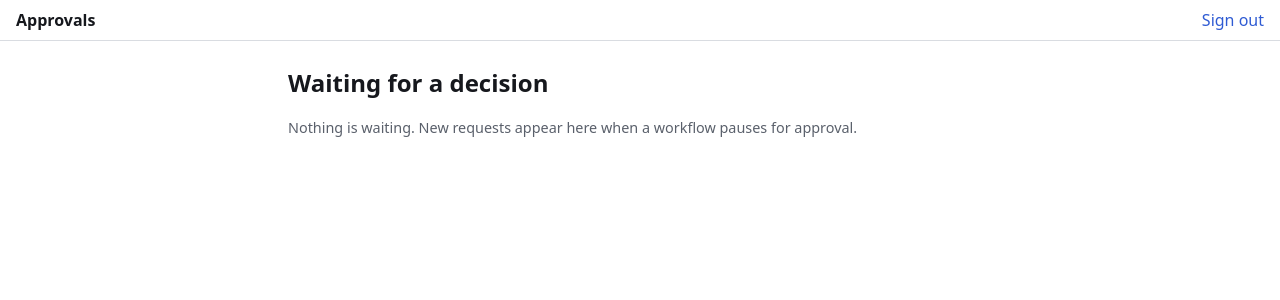
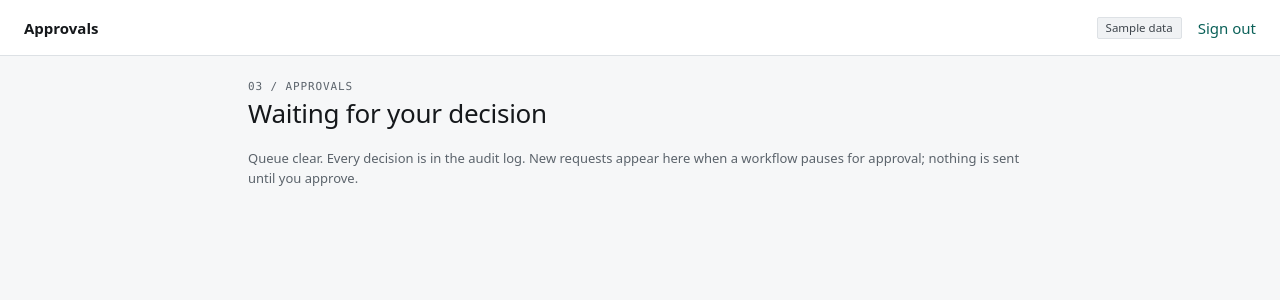
Before and after one commit to AOX-LLC/ops-automation-kit, a Python web app: template src/opskit/api/templates/queue.html in a window 1280 px wide. Shown: the top 300 px of the page. Run offline with Jinja, Linux system fonts and the light colour scheme; the template is opened without the code that fills it, so the values that code supplies are empty.

Commit message:
style(approver): adopt the portfolio UI light theme with the Verdigris accent and the shared pending state

```diff
--- a/src/opskit/api/static/approver.css
+++ b/src/opskit/api/static/approver.css
@@ -1,55 +1,114 @@
+/* Approver page: the portfolio UI system's light theme, Verdigris accent, comfortable density.
+   Role tokens only below this block; values copied from the system's tokens. Fonts use the
+   system's stacks without loading web fonts, so the page keeps its strict same-origin CSP. */
 :root {
-  --surface: #ffffff;
-  --surface-raised: #f4f5f7;
-  --text: #16181d;
-  --text-muted: #5a606b;
-  --accent: #2f5bd3;
-  --accent-text: #ffffff;
-  --danger: #b42318;
-  --border: #d9dce1;
-  --radius: 8px;
-  --space-1: 0.25rem;
-  --space-2: 0.5rem;
-  --space-3: 1rem;
-  --space-4: 1.5rem;
-  --font: system-ui, -apple-system, "Segoe UI", sans-serif;
-  --mono: ui-monospace, "SFMono-Regular", Menlo, monospace;
-}
-@media (prefers-color-scheme: dark) {
-  :root {
-    --surface: #121418;
-    --surface-raised: #1c1f25;
-    --text: #e8eaee;
-    --text-muted: #a0a6b1;
-    --accent: #7c9cff;
-    --accent-text: #0b0d12;
-    --danger: #ff8a7a;
-    --border: #2c3038;
-  }
+  --pui-bg: #F6F7F8;
+  --pui-surface: #FFFFFF;
+  --pui-surface-muted: #F0F2F4;
+  --pui-border: #DDE1E5;
+  --pui-border-strong: #C5CBD1;
+  --pui-border-control: #828A92;
+  --pui-text: #15181B;
+  --pui-text-secondary: #3D444B;
+  --pui-text-muted: #5B636B;
+  --pui-accent: #0F7A6F;
+  --pui-accent-hover: #0B6159;
+  --pui-on-accent: #FFFFFF;
+  --pui-accent-soft: #E3F2EF;
+  --pui-accent-text: #0B6159;
+  --pui-focus-ring: var(--pui-accent);
+  --pui-success: #1E7A44;
+  --pui-success-soft: #E4F2E9;
+  --pui-danger: #B4233A;
+  --pui-danger-soft: #FBE7EA;
+  --pui-pending: #6B4FC2;
+  --pui-pending-soft: #EFEBFA;
+  --pui-font-sans: "IBM Plex Sans", system-ui, -apple-system, "Segoe UI", sans-serif;
+  --pui-font-mono: "IBM Plex Mono", ui-monospace, "SFMono-Regular", Menlo, monospace;
+  --pui-font-display: "Space Grotesk", "IBM Plex Sans", system-ui, sans-serif;
+  --pui-radius-sm: 2px;
+  --pui-radius-md: 4px;
+  --pui-space-1: 4px;
+  --pui-space-2: 8px;
+  --pui-space-3: 12px;
+  --pui-space-4: 16px;
+  --pui-space-5: 20px;
+  --pui-space-6: 24px;
+  --pui-control-lg: 40px;
+  --pui-topbar-height: 56px;
+  color-scheme: light;
 }
 * { box-sizing: border-box; }
-body { margin: 0; background: var(--surface); color: var(--text); font: 16px/1.5 var(--font); }
-main { max-width: 46rem; margin: 0 auto; padding: var(--space-4) var(--space-3); }
-.bar { display: flex; justify-content: space-between; align-items: center;
-       padding: var(--space-2) var(--space-3); border-bottom: 1px solid var(--border); }
+body {
+  margin: 0;
+  background: var(--pui-bg);
+  color: var(--pui-text);
+  font: 400 15px/24px var(--pui-font-sans);
+}
+main { max-width: 52rem; margin: 0 auto; padding: var(--pui-space-6); }
+.bar {
+  display: flex; align-items: center; justify-content: space-between; gap: var(--pui-space-4);
+  height: var(--pui-topbar-height); padding: 0 var(--pui-space-6);
+  background: var(--pui-surface); border-bottom: 1px solid var(--pui-border);
+}
 .brand { font-weight: 600; }
-h1 { font-size: 1.5rem; margin: 0 0 var(--space-3); }
-h2 { font-size: 1.1rem; margin: var(--space-4) 0 var(--space-2); }
-a { color: var(--accent); }
-.card { background: var(--surface-raised); border: 1px solid var(--border);
-        border-radius: var(--radius); padding: var(--space-3); }
-.stack { display: grid; gap: var(--space-2); }
-.list { list-style: none; padding: 0; display: grid; gap: var(--space-2); }
-.meta, .hint, .empty { color: var(--text-muted); margin: var(--space-1) 0 0; font-size: 0.9rem; }
-.error { color: var(--danger); margin: 0; }
-pre { font: 0.9rem/1.4 var(--mono); overflow-x: auto; white-space: pre-wrap; }
-input, textarea { font: inherit; color: var(--text); background: var(--surface);
-                  border: 1px solid var(--border); border-radius: var(--radius); padding: var(--space-2); }
-input[aria-invalid="true"] { border-color: var(--danger); }
-button { font: inherit; font-weight: 600; cursor: pointer; border-radius: var(--radius);
-         padding: var(--space-2) var(--space-3); border: 1px solid var(--accent);
-         background: var(--accent); color: var(--accent-text); }
-button.secondary { background: transparent; color: var(--accent); }
-button.link { background: none; border: none; color: var(--accent); padding: 0; font-weight: 400; }
-.actions { display: flex; gap: var(--space-2); }
-:focus-visible { outline: 3px solid var(--accent); outline-offset: 2px; }
+.bar-end { display: flex; align-items: center; gap: var(--pui-space-4); }
+.eyebrow {
+  margin: 0 0 var(--pui-space-1);
+  font: 500 11px/14px var(--pui-font-mono); letter-spacing: 0.08em; text-transform: uppercase;
+  color: var(--pui-text-muted);
+}
+h1 { margin: 0 0 var(--pui-space-5); font: 500 26px/30px var(--pui-font-display); letter-spacing: -0.01em; }
+h2 { margin: var(--pui-space-6) 0 var(--pui-space-2); font-size: 15px; font-weight: 600; }
+a { color: var(--pui-accent-text); }
+.card {
+  background: var(--pui-surface); border: 1px solid var(--pui-border);
+  border-radius: var(--pui-radius-md); padding: var(--pui-space-4);
+}
+.stack { display: grid; gap: var(--pui-space-2); }
+.list { list-style: none; margin: 0; padding: 0; display: grid; gap: var(--pui-space-3); }
+.row { display: flex; align-items: flex-start; justify-content: space-between; gap: var(--pui-space-4); }
+.mono, code, pre { font-family: var(--pui-font-mono); }
+.meta, .hint, .empty { margin: var(--pui-space-1) 0 0; color: var(--pui-text-muted); font-size: 13px; line-height: 20px; }
+.meta .mono { font-size: 12.5px; }
+.error {
+  margin: 0; padding: var(--pui-space-2) var(--pui-space-3);
+  color: var(--pui-danger); background: var(--pui-danger-soft); border-radius: var(--pui-radius-sm);
+}
+pre { margin: 0; font-size: 12.5px; line-height: 18px; overflow-x: auto; white-space: pre-wrap; }
+label { font-size: 12px; line-height: 16px; font-weight: 500; color: var(--pui-text-secondary); }
+input, textarea {
+  font: inherit; color: var(--pui-text); background: var(--pui-surface);
+  border: 1px solid var(--pui-border-control); border-radius: var(--pui-radius-sm);
+  padding: var(--pui-space-2) var(--pui-space-3);
+}
+input { min-height: var(--pui-control-lg); }
+input[aria-invalid="true"] { border-color: var(--pui-danger); }
+button {
+  font: inherit; font-weight: 500; cursor: pointer; min-height: var(--pui-control-lg);
+  padding: 0 var(--pui-space-4); border-radius: var(--pui-radius-sm);
+  border: 1px solid var(--pui-accent); background: var(--pui-accent); color: var(--pui-on-accent);
+  transition: background-color 120ms ease, border-color 120ms ease;
+}
+button:hover { background: var(--pui-accent-hover); border-color: var(--pui-accent-hover); }
+button.secondary { background: var(--pui-surface); color: var(--pui-text); border-color: var(--pui-border-strong); }
+button.secondary:hover { background: var(--pui-surface-muted); }
+button.link {
+  min-height: 0; padding: 0; border: none; background: none;
+  color: var(--pui-accent-text); font-weight: 400;
+}
+.actions { display: flex; gap: var(--pui-space-2); }
+/* The shared pending state: colour, a dashed edge, a clock and the word. */
+.badge {
+  display: inline-flex; align-items: center; gap: var(--pui-space-1); white-space: nowrap;
+  padding: 2px var(--pui-space-2); border-radius: var(--pui-radius-sm);
+  font-size: 11.5px; line-height: 16px; font-weight: 500;
+}
+.badge svg { width: 12px; height: 12px; }
+.badge-pending { color: var(--pui-pending); background: var(--pui-pending-soft); border: 1px dashed var(--pui-pending); }
+.badge-approved, .badge-consumed { color: var(--pui-success); background: var(--pui-success-soft); border: 1px solid transparent; }
+.badge-rejected, .badge-expired { color: var(--pui-danger); background: var(--pui-danger-soft); border: 1px solid transparent; }
+.badge-sample { color: var(--pui-text-secondary); background: var(--pui-surface-muted); border: 1px solid var(--pui-border); }
+.approve-bar { border-top: 1px dashed var(--pui-pending); }
+:focus-visible { outline: 2px solid var(--pui-focus-ring); outline-offset: 2px; }
+@media (prefers-reduced-motion: reduce) { * { transition: none !important; } }
--- /dev/null
+++ b/src/opskit/api/templates/_status.html
@@ -0,0 +1,8 @@
+{# Status is always colour, an icon and a word; pending also has a dashed edge. #}
+{% macro status_badge(status) -%}
+<span class="badge badge-{{ status }}">
+  {%- if status == "pending" -%}
+  <svg viewBox="0 0 24 24" fill="none" stroke="currentColor" stroke-width="1.75" stroke-linecap="round" stroke-linejoin="round" aria-hidden="true"><circle cx="12" cy="12" r="9"/><path d="M12 7v5l3 3"/></svg>
+  {%- endif -%}
+  {{ status | capitalize }}</span>
+{%- endmacro %}
--- a/src/opskit/api/templates/base.html
+++ b/src/opskit/api/templates/base.html
@@ -1,5 +1,5 @@
 <!doctype html>
-<html lang="en">
+<html lang="en" data-theme="light" data-accent="verdigris" data-density="comfortable">
 <head>
   <meta charset="utf-8">
   <meta name="viewport" content="width=device-width, initial-scale=1">
@@ -9,12 +9,15 @@
 <body>
   <header class="bar">
     <span class="brand">Approvals</span>
+    <div class="bar-end">
+    <span class="badge badge-sample">Sample data</span>
     {% if logged_in %}
     <form method="post" action="/approver/logout">
       <input type="hidden" name="csrf_token" value="{{ csrf_token }}">
       <button type="submit" class="link">Sign out</button>
     </form>
     {% endif %}
+    </div>
   </header>
   <main>{% block content %}{% endblock %}</main>
 </body>
--- a/src/opskit/api/templates/queue.html
+++ b/src/opskit/api/templates/queue.html
@@ -1,21 +1,25 @@
 {% extends "base.html" %}
+{% from "_status.html" import status_badge %}
 {% set logged_in = true %}
 {% block content %}
-<h1>Waiting for a decision</h1>
+<p class="eyebrow">03 / Approvals</p>
+<h1>Waiting for your decision</h1>
 {% if approvals %}
 <ul class="list">
   {% for approval in approvals %}
   <li class="card row">
     <div>
-      <a href="/approver/approvals/{{ approval.id }}">{{ approval.action }}</a>
-      <p class="meta">Requested {{ approval.created_at.strftime("%Y-%m-%d %H:%M UTC") }} ·
-        expires {{ approval.expires_at.strftime("%Y-%m-%d %H:%M UTC") }}</p>
+      <a href="/approver/approvals/{{ approval.id }}">{{ approval.summary }}</a>
+      <p class="meta"><span class="mono">{{ approval.action }}</span> ·
+        requested <span class="mono">{{ approval.created_at.strftime("%Y-%m-%d %H:%M UTC") }}</span> ·
+        expires <span class="mono">{{ approval.expires_at.strftime("%Y-%m-%d %H:%M UTC") }}</span></p>
     </div>
+    {{ status_badge(approval.status.value) }}
   </li>
   {% endfor %}
 </ul>
-{% if next_cursor %}<a class="more" href="/approver/?cursor={{ next_cursor | urlencode }}">Older requests</a>{% endif %}
+{% if next_cursor %}<a class="more" href="/approver/?cursor={{ next_cursor | urlencode }}">Next page</a>{% endif %}
 {% else %}
-<p class="empty">Nothing is waiting. New requests appear here when a workflow pauses for approval.</p>
+<p class="empty">Queue clear. Every decision is in the audit log. New requests appear here when a workflow pauses for approval; nothing is sent until you approve.</p>
 {% endif %}
 {% endblock %}
```
Also changed, not shown: src/opskit/api/templates/detail.html (+12 -7 lines).
